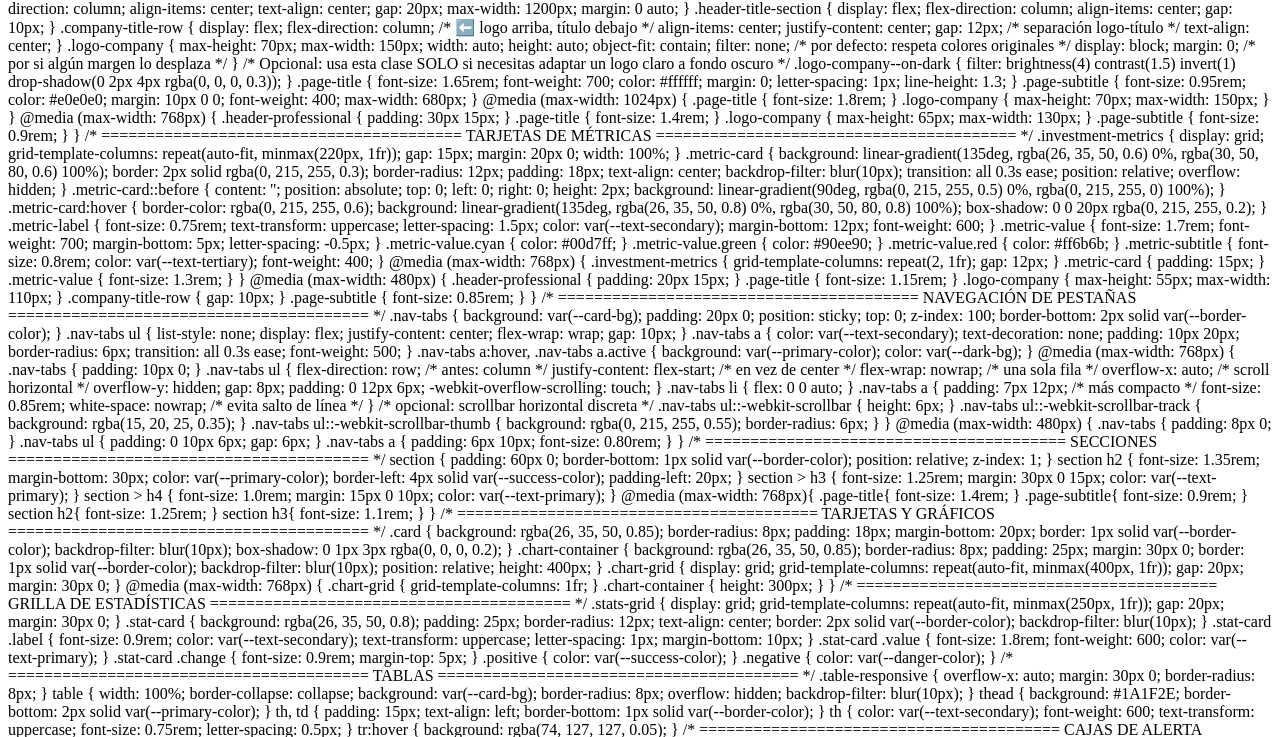
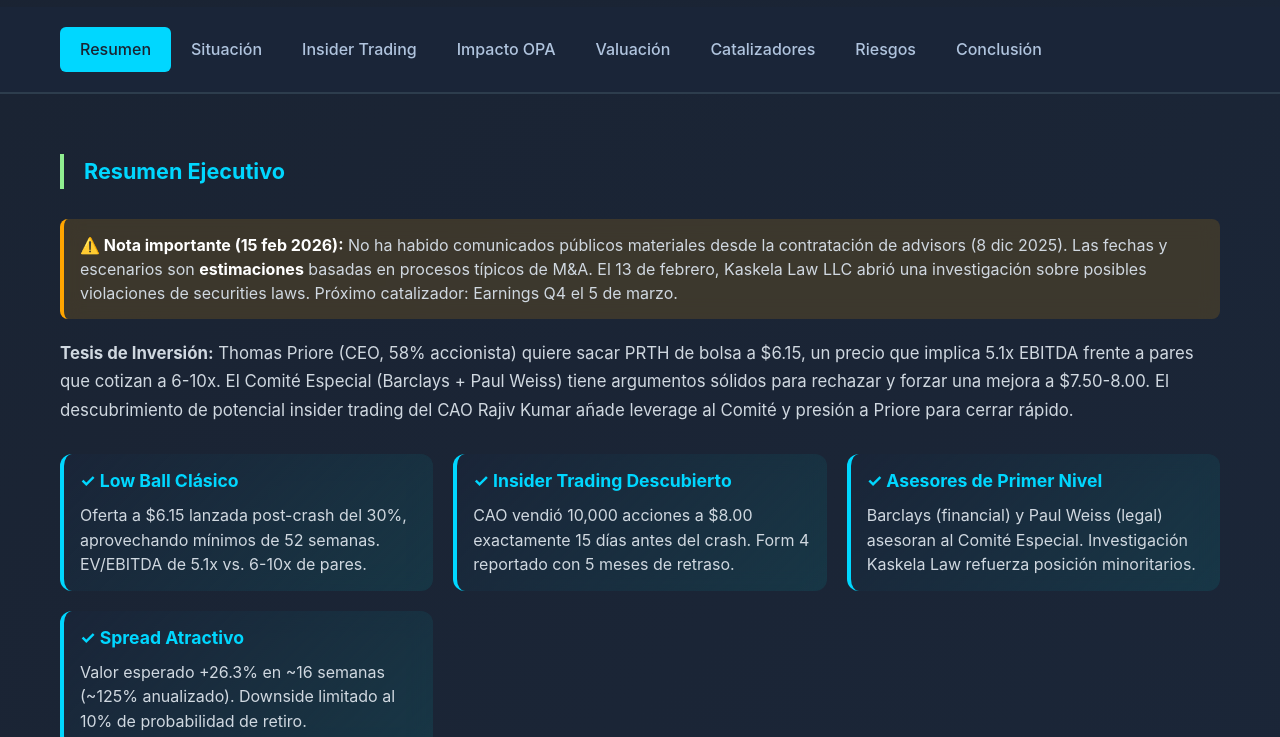
Before and after one commit to spreadhuntersinvest/spreadhunters-website, a plain HTML site: page dashboards/prth/index.html in a window 1280 px wide. Shown: the part 297-1034 px from the top of the page. Drawn offline with nearby package versions, Linux system fonts and the light colour scheme.

Commit message:
Add style section to index.html

```diff
--- a/dashboards/prth/index.html
+++ b/dashboards/prth/index.html
@@ -5,7 +5,7 @@
     <meta name="viewport" content="width=device-width, initial-scale=1.0">
     <title>Priority Technology Holdings (NASDAQ: PRTH) - Análisis de Inversión | SpreadHunters</title>
     <meta name="description" content="Análisis completo de la OPA take-private de PRTH por Thomas Priore. Situaciones Especiales / M&A Arbitrage. SpreadHunters Investment Research.">
-    <script src="https://cdnjs.cloudflare.com/ajax/libs/Chart.js/3.9.1/chart.min.js"></script>
+   <style>
 
         /* ========================================
            SISTEMA DE VARIABLES - COLORES GLOBALES
```
